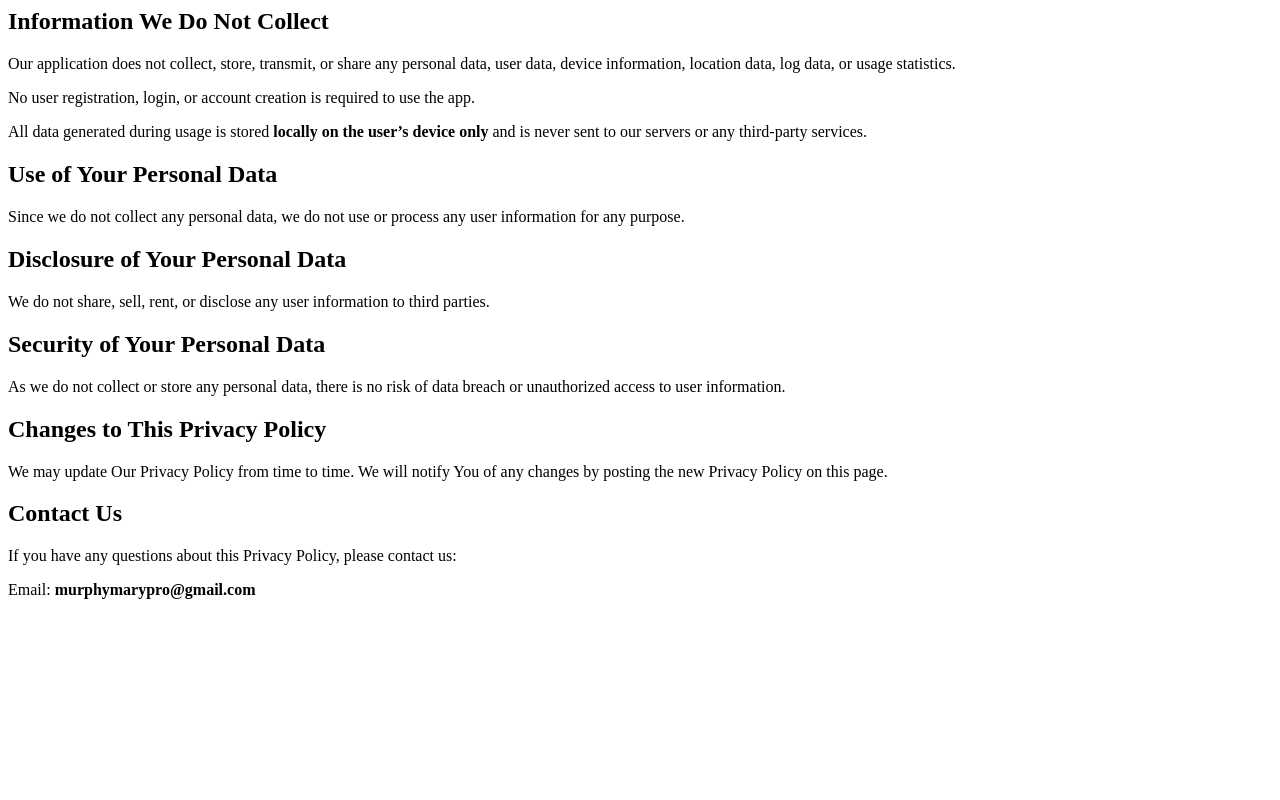
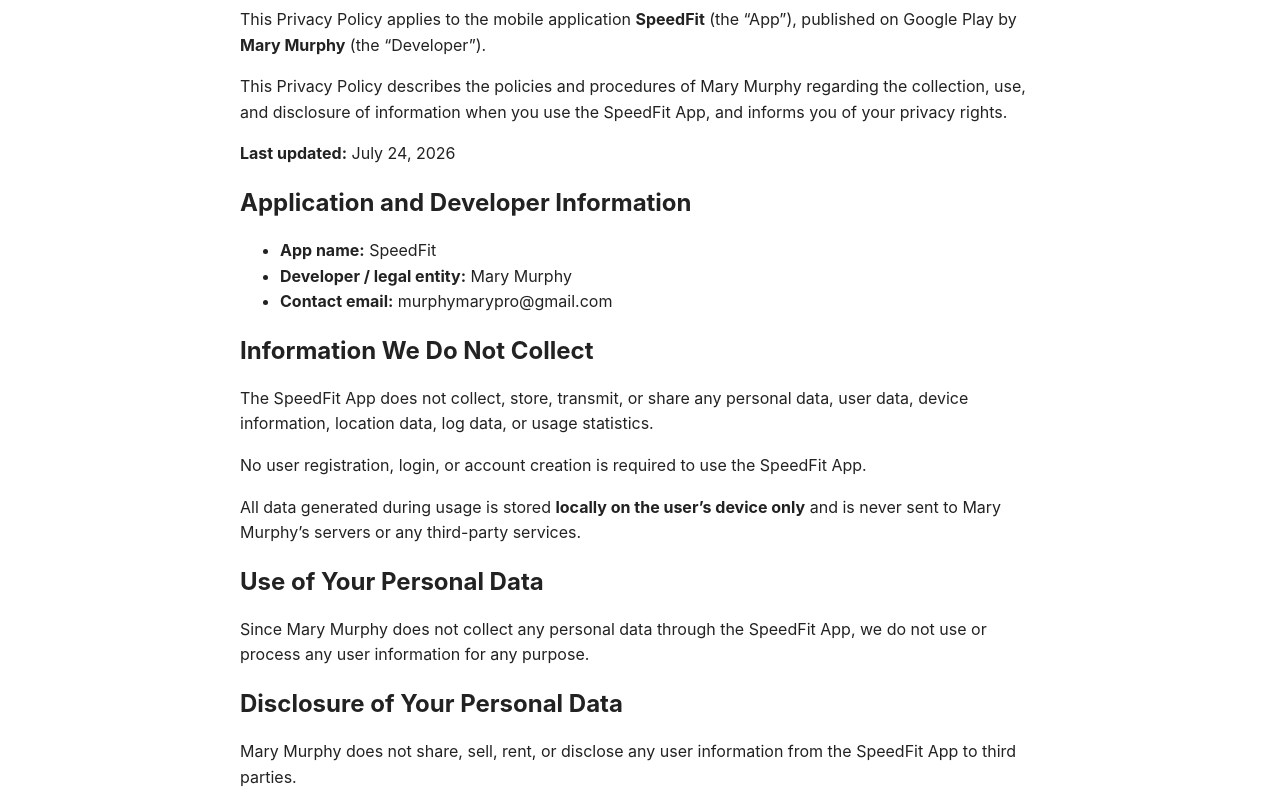
Before and after one commit to oldwai/frenchPrivacy, a plain HTML site: page index.html in a window 1280 px wide. Shown: the part 96-896 px from the top of the page. Before the commit the page ends 800 px from the top, so only its background shows below. Drawn offline with Linux system fonts and the light colour scheme.

Commit message:
Update index.html

```diff
--- a/index.html
+++ b/index.html
@@ -1,24 +1,103 @@
-<h1>Privacy Policy</h1>
+<!DOCTYPE html>
+<html lang="en">
+<head>
+  <meta charset="UTF-8" />
+  <meta name="viewport" content="width=device-width, initial-scale=1.0" />
+  <title>Privacy Policy - SpeedFit</title>
+  <style>
+    body {
+      font-family: -apple-system, BlinkMacSystemFont, "Segoe UI", Roboto, Helvetica, Arial, sans-serif;
+      line-height: 1.6;
+      max-width: 800px;
+      margin: 40px auto;
+      padding: 0 20px;
+      color: #222;
+    }
+    h1, h2 { line-height: 1.3; }
+  </style>
+</head>
+<body>
+  <h1>Privacy Policy for SpeedFit</h1>
 
-<p>This Privacy Policy describes Our policies and procedures on the collection, use and disclosure of Your information when You use the Application and tells You about Your privacy rights.</p>
+  <p>
+    This Privacy Policy applies to the mobile application
+    <strong>SpeedFit</strong> (the “App”), published on Google Play by
+    <strong>Mary Murphy</strong> (the “Developer”).
+  </p>
+
+  <p>
+    This Privacy Policy describes the policies and procedures of Mary Murphy
+    regarding the collection, use, and disclosure of information when you use
+    the SpeedFit App, and informs you of your privacy rights.
+  </p>
+
+  <p><strong>Last updated:</strong> July 24, 2026</p>
+
+  <h2>Application and Developer Information</h2>
+  <ul>
+    <li><strong>App name:</strong> SpeedFit</li>
+    <li><strong>Developer / legal entity:</strong> Mary Murphy</li>
+    <li><strong>Contact email:</strong> murphymarypro@gmail.com</li>
+  </ul>
 
   <h2>Information We Do Not Collect</h2>
-<p>Our application does not collect, store, transmit, or share any personal data, user data, device information, location data, log data, or usage statistics.</p>
-<p>No user registration, login, or account creation is required to use the app.</p>
-<p>All data generated during usage is stored <strong>locally on the user’s device only</strong> and is never sent to our servers or any third-party services.</p>
+  <p>
+    The SpeedFit App does not collect, store, transmit, or share any personal
+    data, user data, device information, location data, log data, or usage
+    statistics.
+  </p>
+  <p>
+    No user registration, login, or account creation is required to use the
+    SpeedFit App.
+  </p>
+  <p>
+    All data generated during usage is stored <strong>locally on the user’s
+    device only</strong> and is never sent to Mary Murphy’s servers or any
+    third-party services.
+  </p>
 
   <h2>Use of Your Personal Data</h2>
-<p>Since we do not collect any personal data, we do not use or process any user information for any purpose.</p>
+  <p>
+    Since Mary Murphy does not collect any personal data through the SpeedFit
+    App, we do not use or process any user information for any purpose.
+  </p>
 
   <h2>Disclosure of Your Personal Data</h2>
-<p>We do not share, sell, rent, or disclose any user information to third parties.</p>
+  <p>
+    Mary Murphy does not share, sell, rent, or disclose any user information
+    from the SpeedFit App to third parties.
+  </p>
 
   <h2>Security of Your Personal Data</h2>
-<p>As we do not collect or store any personal data, there is no risk of data breach or unauthorized access to user information.</p>
+  <p>
+    As Mary Murphy does not collect or store any personal data through the
+    SpeedFit App, there is no risk of data breach or unauthorized access to
+    user information on our systems.
+  </p>
+
+  <h2>Children’s Privacy</h2>
+  <p>
+    The SpeedFit App does not knowingly collect personal information from
+    children. If you believe a child has provided personal information, please
+    contact us so we can take appropriate action.
+  </p>
 
   <h2>Changes to This Privacy Policy</h2>
-<p>We may update Our Privacy Policy from time to time. We will notify You of any changes by posting the new Privacy Policy on this page.</p>
+  <p>
+    Mary Murphy may update this Privacy Policy for SpeedFit from time to time.
+    We will notify you of any changes by posting the new Privacy Policy on
+    this page.
+  </p>
 
   <h2>Contact Us</h2>
-<p>If you have any questions about this Privacy Policy, please contact us:</p>
-<p>Email: <strong>murphymarypro@gmail.com </strong></p>
+  <p>
+    If you have any questions about this Privacy Policy for the SpeedFit App,
+    please contact the developer:
+  </p>
+  <ul>
+    <li><strong>Developer:</strong> Mary Murphy</li>
+    <li><strong>App:</strong> SpeedFit</li>
+    <li><strong>Email:</strong> murphymarypro@gmail.com</li>
+  </ul>
+</body>
+</html>
```
Lines whose indentation alone changed are shown as unchanged.
